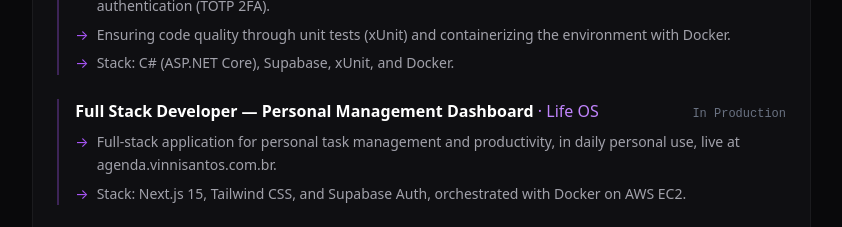
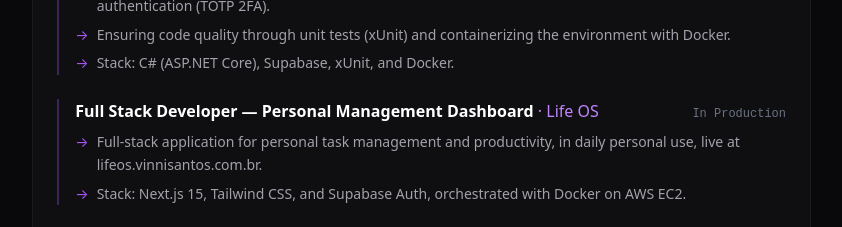
Before and after one commit to vinnisntos/port_vinni, a React (Vite) app: page /en/about in a window 1280 px wide. Shown: the part 2340-2567 px from the top of the page, without its empty margins (421-1263 px from the left). Built offline with nearby package versions, Linux system fonts and the light colour scheme.

Commit message:
Correção do domínio do Life OS

```diff
--- a/src/content/about.en.js
+++ b/src/content/about.en.js
@@ -166,7 +166,7 @@ export const aboutEn = {
       role: 'Full Stack Developer — Personal Management Dashboard',
       period: 'In Production',
       bullets: [
-        'Full-stack application for personal task management and productivity, in daily personal use, live at agenda.vinnisantos.com.br.',
+        'Full-stack application for personal task management and productivity, in daily personal use, live at lifeos.vinnisantos.com.br.',
         'Stack: Next.js 15, Tailwind CSS, and Supabase Auth, orchestrated with Docker on AWS EC2.',
       ],
     },
--- a/src/content/about.pt.js
+++ b/src/content/about.pt.js
@@ -166,7 +166,7 @@ export const aboutPt = {
       role: 'Desenvolvedor Full Stack — Dashboard de Gestão Pessoal',
       period: 'Em Produção',
       bullets: [
-        'Aplicação fullstack para gerenciamento pessoal e produtividade, em uso diário como ferramenta pessoal, disponível em agenda.vinnisantos.com.br.',
+        'Aplicação fullstack para gerenciamento pessoal e produtividade, em uso diário como ferramenta pessoal, disponível em lifeos.vinnisantos.com.br.',
         'Stack: Next.js 15, Tailwind CSS e Supabase Auth, orquestrado com Docker na AWS EC2.',
       ],
     },
```
Also changed, not shown: .claude/settings.local.json, 2 other files (tests, documents, lock files or other folders).
